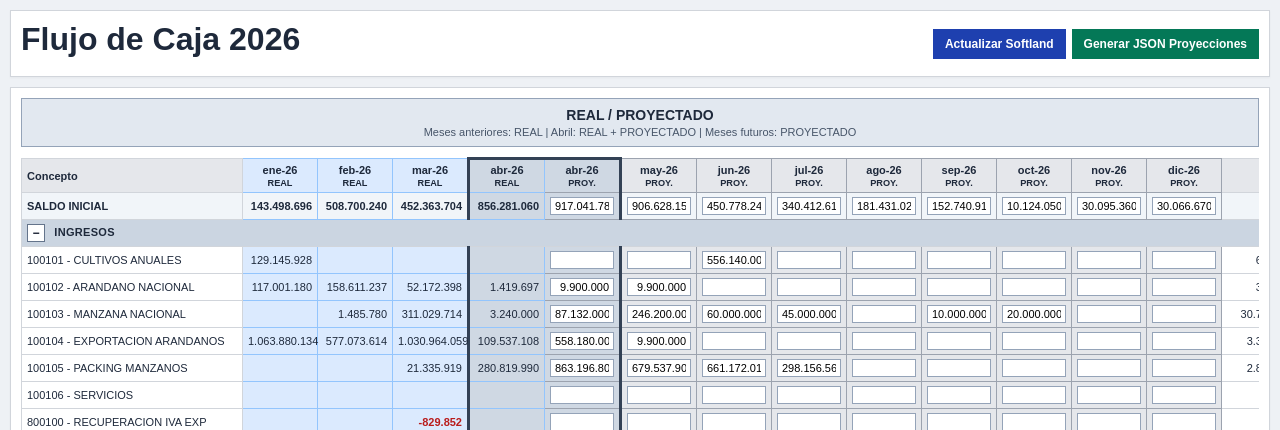
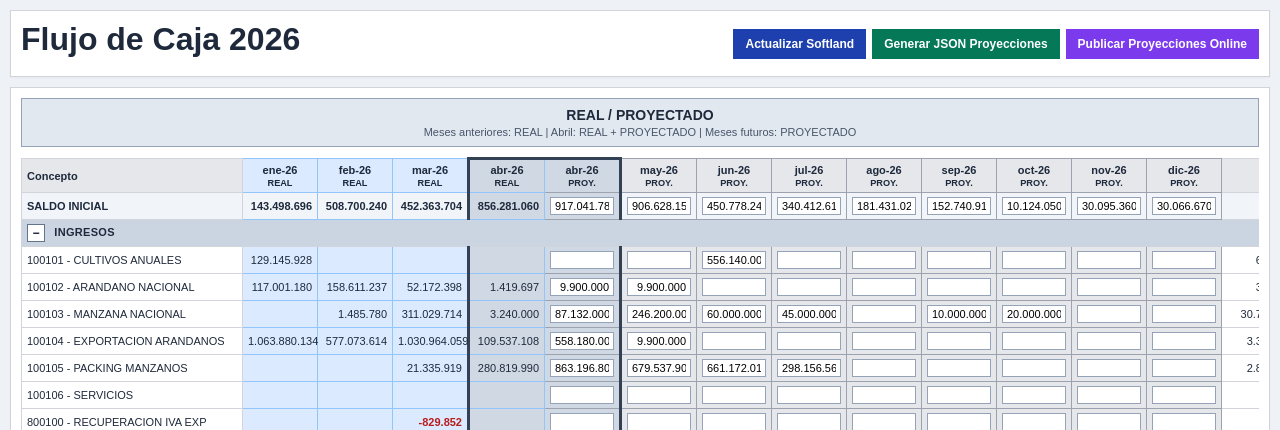
Before and after one commit to finanzas-cyber/FlujoCaja, a Django app: page / in a window 1280 px wide. Shown: the top 430 px of the page. Run offline with Django 5.2, Linux system fonts and the light colour scheme; data comes from the database, SQL or seed files in the repository.

Commit message:
Agregar boton publicar proyecciones

```diff
--- a/flujo/templates/flujo/inicio.html
+++ b/flujo/templates/flujo/inicio.html
@@ -58,6 +58,14 @@
 
         .boton-json:hover {
             background: #065f46;
+        }
+
+        .boton-publicar {
+            background: #7c3aed;
+        }
+
+        .boton-publicar:hover {
+            background: #6d28d9;
         }
 
         .mensaje {
@@ -307,10 +315,17 @@
                 </button>
             </form>
 
-            <form method="post" action="{% url 'generar_proyecciones_json' %}" onsubmit="return confirm('¿Generar archivo de proyecciones para online?');">
+            <form method="post" action="{% url 'generar_proyecciones_json' %}" onsubmit="return confirm('¿Generar archivo de proyecciones para local?');">
                 {% csrf_token %}
                 <button type="submit" class="boton-actualizar boton-json">
                     Generar JSON Proyecciones
+                </button>
+            </form>
+
+            <form method="post" action="{% url 'publicar_proyecciones' %}" onsubmit="return confirm('¿Publicar automáticamente las proyecciones a GitHub?');">
+                {% csrf_token %}
+                <button type="submit" class="boton-actualizar boton-publicar">
+                    Publicar Proyecciones Online
                 </button>
             </form>
         </div>
--- a/flujo/urls.py
+++ b/flujo/urls.py
@@ -7,4 +7,5 @@ urlpatterns = [
     path("actualizar-softland/", views.actualizar_softland, name="actualizar_softland"),
     path("guardar-proyeccion/", views.guardar_proyeccion, name="guardar_proyeccion"),
     path("generar-proyecciones-json/", views.generar_proyecciones_json, name="generar_proyecciones_json"),
+    path("publicar-proyecciones/", views.publicar_proyecciones, name="publicar_proyecciones"),
 ]
--- a/flujo/views.py
+++ b/flujo/views.py
@@ -2,6 +2,8 @@ from collections import OrderedDict
 from decimal import Decimal
 from io import StringIO
 from pathlib import Path
+from datetime import datetime
+import subprocess
 
 from django.contrib import messages
 from django.core import serializers
@@ -52,6 +54,77 @@ def generar_proyecciones_json(request):
         messages.success(request, "Archivo proyecciones_ok.json generado correctamente.")
     except Exception as e:
         messages.error(request, f"Error al generar JSON: {e}")
+
+    return redirect("inicio")
+
+
+def publicar_proyecciones(request):
+    if request.method != "POST":
+        return redirect("inicio")
+
+    try:
+        repo_root = Path(__file__).resolve().parent.parent
+        ruta_json = repo_root / "proyecciones_ok.json"
+
+        proyecciones = Proyeccion.objects.all().order_by("id")
+        data = serializers.serialize(
+            "json",
+            proyecciones,
+            indent=2,
+            use_natural_foreign_keys=False,
+        )
+        ruta_json.write_text(data, encoding="utf-8")
+
+        subprocess.run(
+            ["git", "add", "proyecciones_ok.json"],
+            cwd=repo_root,
+            check=True,
+            capture_output=True,
+            text=True,
+        )
+
+        diff = subprocess.run(
+            ["git", "diff", "--cached", "--quiet", "--", "proyecciones_ok.json"],
+            cwd=repo_root,
+            capture_output=True,
+            text=True,
+        )
+
+        if diff.returncode == 0:
+            messages.success(
+                request,
+                "No había cambios nuevos en proyecciones_ok.json. No fue necesario publicar."
+            )
+            return redirect("inicio")
+
+        commit_msg = "Publicar proyecciones " + datetime.now().strftime("%Y-%m-%d %H:%M:%S")
+
+        subprocess.run(
+            ["git", "commit", "-m", commit_msg, "--", "proyecciones_ok.json"],
+            cwd=repo_root,
+            check=True,
+            capture_output=True,
+            text=True,
+        )
+
+        push = subprocess.run(
+            ["git", "push"],
+            cwd=repo_root,
+            check=True,
+            capture_output=True,
+            text=True,
+        )
+
+        messages.success(
+            request,
+            "Proyecciones publicadas correctamente en GitHub. " + push.stdout.strip()
+        )
+
+    except subprocess.CalledProcessError as e:
+        detalle = (e.stderr or e.stdout or str(e)).strip()
+        messages.error(request, f"Error al publicar proyecciones: {detalle}")
+    except Exception as e:
+        messages.error(request, f"Error al publicar proyecciones: {e}")
 
     return redirect("inicio")
 
```
